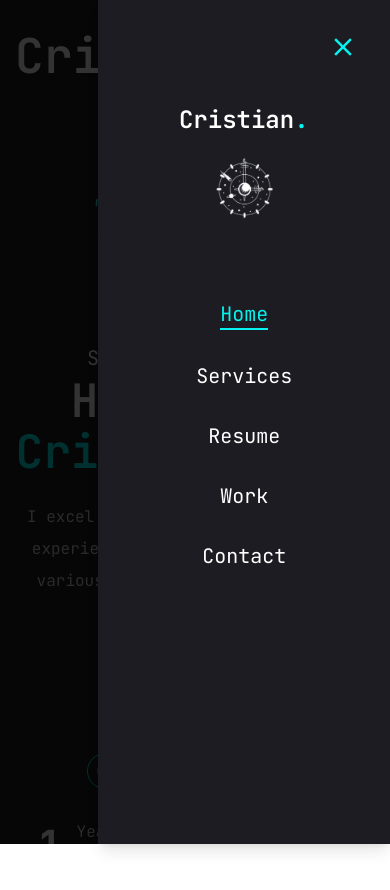
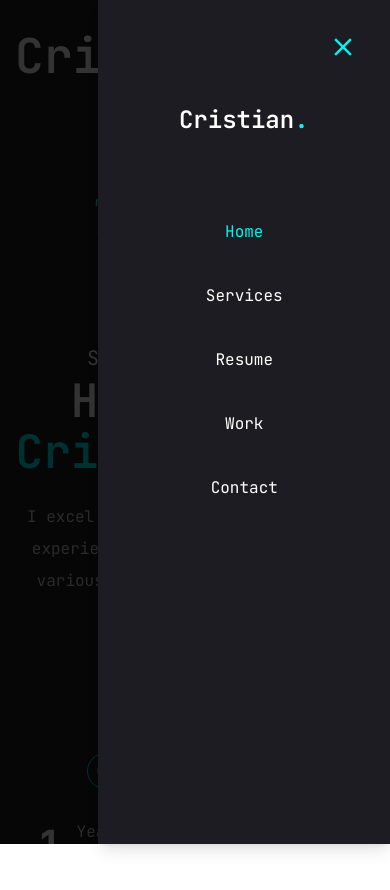
Before and after one commit to CristianAlas/crsitian-portafolio, a Next.js app: page / in a window 390 px wide. Both pictures are taken after a click on the button 359 px from the left and 56 px from the top of the page. Shown: the top 890 px of the page. Built offline with nearby package versions, Linux system fonts and the light colour scheme.

Commit message:
Cuando está responsive el menu y se le da a cualquier apartado no se quita el menú.(Redirige al apartado pero no sé quita el menu).   Quitar logo del menú.   Cambiar el cv.

```diff
--- a/app/page.jsx
+++ b/app/page.jsx
@@ -25,8 +25,8 @@ const Home = () => {
             {/*btn and socials*/}
             <div className="flex flex-col xl:flex-row items-center gap-8">
               <a
-                href="/CV-Cristian-Alfredo-Alas-Castellanos-2024.pdf"
-                download={"CV-Cristian-Alfredo-Alas-Castellanos-2024.pdf"}
+                href="/CV-Cristian-Alfredo-Alas-Castellanos-El-salvador.pdf"
+                download={"CV-Cristian-Alfredo-Alas-Castellanos-El-salvador.pdf"}
               >
                 <Button
                   variant="outline"
--- a/components/MobileNav.jsx
+++ b/components/MobileNav.jsx
@@ -5,66 +5,53 @@ import {usePathname} from "next/navigation";
 import Link from "next/link";
 import { CiMenuFries } from "react-icons/ci";
 import Image from 'next/image';
-import logo from "../components/img/logo.png";
+import { useState } from "react";
 
 const links = [
-    {
-        name: "home",
-        path: "/",
-    },
-    {
-        name: "services",
-        path: "/services",
-    },
-    {
-        name: "resume",
-        path: "/resume",
-    },
-    {
-        name: "work",
-        path: "/work",
-    },
-    {
-        name: "contact",
-        path: "/contact",
-    },
-]
+    { name: "home", path: "/" },
+    { name: "services", path: "/services" },
+    { name: "resume", path: "/resume" },
+    { name: "work", path: "/work" },
+    { name: "contact", path: "/contact" },
+];
 
 const MobileNav = () => {
     const pathname = usePathname();
+    const [open, setOpen] = useState(false);
+
+    const handleLinkClick = () => {
+        setOpen(false);
+    }
+
     return (
-        <Sheet>
+        <Sheet open={open} onOpenChange={setOpen}>
             <SheetTrigger className="flex justify-center items-center">
                 <CiMenuFries className="text-[32px] text-accent"/>
             </SheetTrigger>
+
             <SheetContent className="flex flex-col">
+
                 {/*logo*/}
                 <div className="mt-20 mb-16 text-center text-2xl">
                     <Link href="/">
                         <h1 className="text-2xl font-semibold">
                             Cristian<span className="text-accent">.</span>
                         </h1>
-                        <div className="flex justify-center items-center mt-5">
-                            <Image src={logo} alt="logo Cristian" className="h-16 w-16"/>
-                        </div>
                     </Link>
                 </div>
+
                 {/*nav*/}
                 <nav className="flex flex-col justify-center items-center gap-8">
-                    {links.map((link, index) => {
-                        return (
-                            <Link
-                            href={link.path}
-                            key={index}
-                            className={`${
-                                link.path === pathname &&
-                                "text-accent border-b-2 border-accent"
-                            } text-xl capitalize hover:text-accent trasition-all`}
-                            >
-                                {link.name}
-                            </Link>
-                        );
-                    })}
+                    {links.map((link) => (
+                    <Link
+                        key={link.name}
+                        href={link.path}
+                        onClick={handleLinkClick}
+                        className={`capitalize ${link.path === pathname ? "text-accent" : ""}`}
+                    >
+                        {link.name}
+                    </Link>
+                ))}
                 </nav>
             </SheetContent>
         </Sheet>
```
Also changed, not shown: 2 other files (tests, documents, lock files or other folders).
